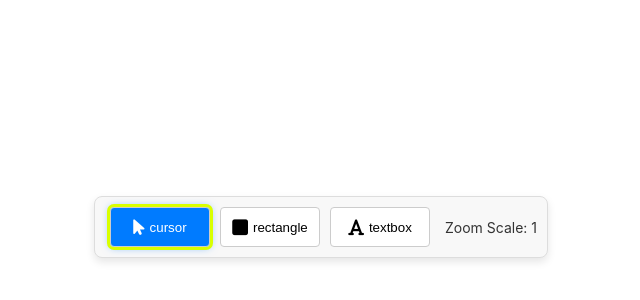
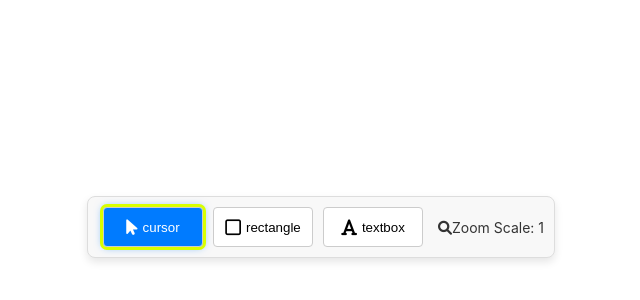
Before and after one commit to niyatN/canvas-wireframe-app, a React (Create React App) app: page / in a window 1280 px wide. Shown: the part 532-832 px from the top of the page, without its empty margins (319-959 px from the left). Built offline with nearby package versions, Linux system fonts and the light colour scheme.

Commit message:
Updated toolbox icon

```diff
--- a/src/components/Toolbox.js
+++ b/src/components/Toolbox.js
@@ -7,9 +7,9 @@ const Toolbox = ({handleSelected, selectedTool, zoomLevel}) => {
     handleSelected(selectedTool);
   }
   const tools = [
-    { name: "cursor", icon: "fas fa-mouse-pointer" },
-    { name: "rectangle", icon: "fas fa-square" },
-    { name: "textbox", icon: "fas fa-font" }
+    { name: "cursor", icon: "fa-solid fa-mouse-pointer" },
+    { name: "rectangle", icon: "fa-regular fa-square" },
+    { name: "textbox", icon: "fa-solid fa-font" }
   ];
 
   return (
@@ -26,7 +26,7 @@ const Toolbox = ({handleSelected, selectedTool, zoomLevel}) => {
         })
       }
       {/* <button>{'Zoom Scale:' + zoomLevel}</button> */}
-      <div className="zoom-display">{'Zoom Scale: ' + zoomLevel}</div>
+      <div className="zoom-display"><i class="fa-solid fa-magnifying-glass"></i>{'Zoom Scale: ' + zoomLevel}</div>
     </div>
   );
 }
```
